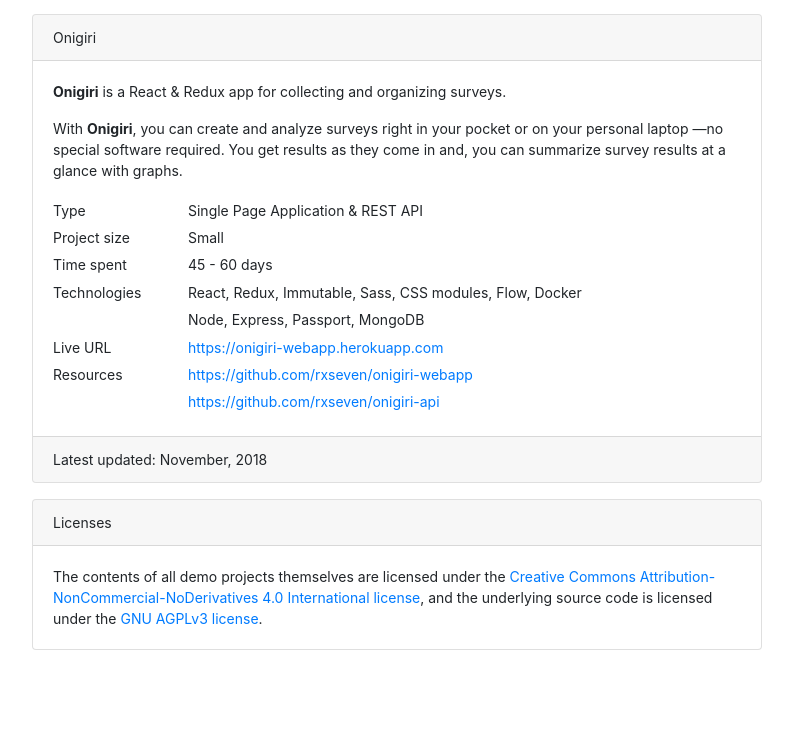
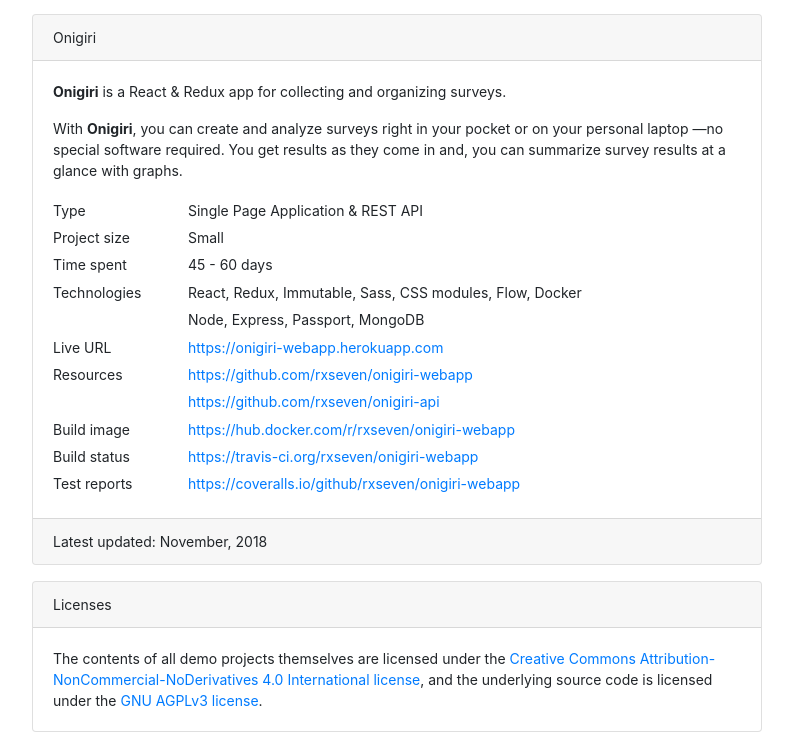
Before and after one commit to rxseven/rxseven.github.io, a plain HTML site: page index.html in a window 1280 px wide. Shown: the part 1385-2133 px from the top of the page, without its empty margins (243-1036 px from the left). Before the commit the page ends 2051 px from the top, so only its background shows below. Drawn offline with nearby package versions, Linux system fonts and the light colour scheme.

Commit message:
Add build image, build status, and test reports links for Onigiri Webapp

```diff
--- a/index.html
+++ b/index.html
@@ -390,6 +390,39 @@
                             >
                           </td>
                         </tr>
+                        <tr>
+                          <th scope="col">Build image</th>
+                          <td>
+                            <a
+                              href="https://hub.docker.com/r/rxseven/onigiri-webapp"
+                              target="_blank"
+                              title="Docker Hub"
+                              ><span class="text-browser">https://</span>hub.docker.com/r/rxseven/onigiri-webapp</a
+                            >
+                          </td>
+                        </tr>
+                        <tr>
+                          <th scope="col">Build status</th>
+                          <td>
+                            <a
+                              href="https://travis-ci.org/rxseven/onigiri-webapp"
+                              target="_blank"
+                              title="Travis CI"
+                              ><span class="text-browser">https://</span>travis-ci.org/rxseven/onigiri-webapp</a
+                            >
+                          </td>
+                        </tr>
+                        <tr>
+                          <th scope="col">Test reports</th>
+                          <td>
+                            <a
+                              href="https://coveralls.io/github/rxseven/onigiri-webapp"
+                              target="_blank"
+                              title="Coveralls"
+                              ><span class="text-browser">https://</span>coveralls.io/github/rxseven/onigiri-webapp</a
+                            >
+                          </td>
+                        </tr>
                       </tbody>
                     </table>
                   </div>
```
